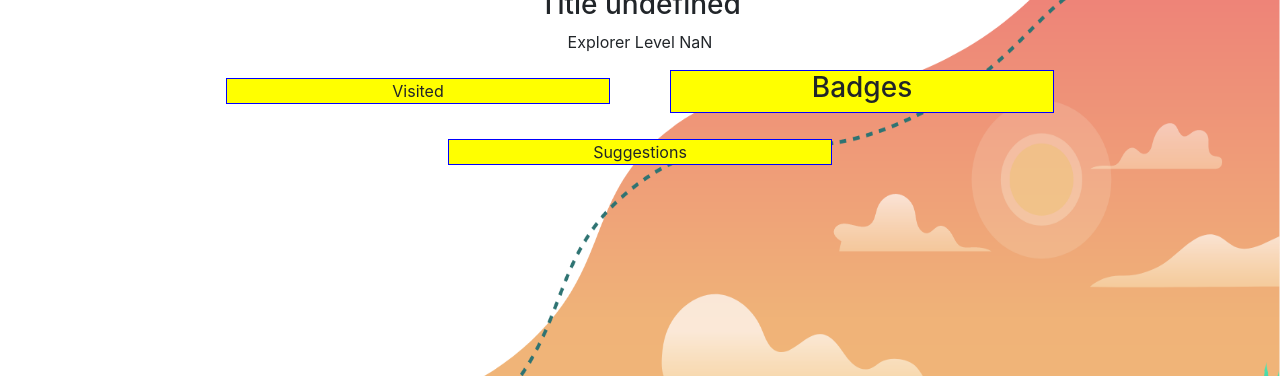
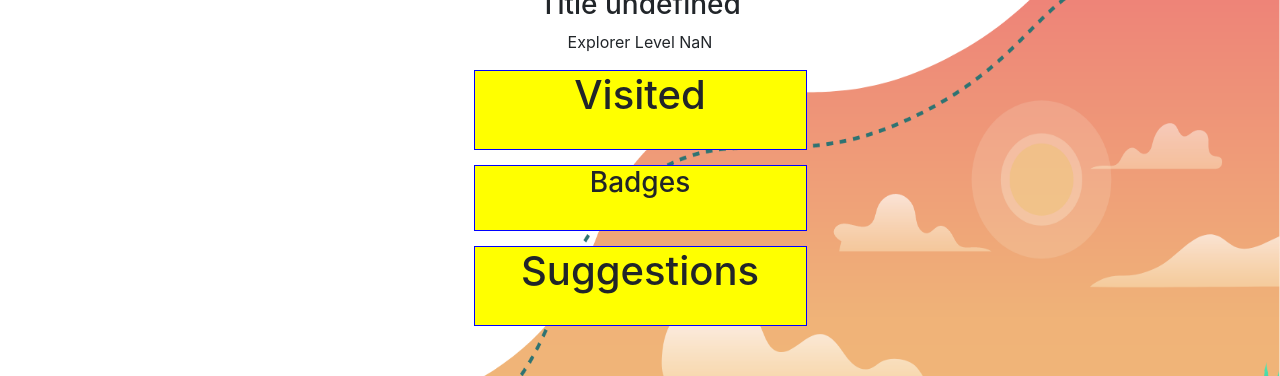
Before and after one commit to andreidg31/ever-onward, a React (Create React App) app: page /profile in a window 1280 px wide. Shown: the part 164-540 px from the top of the page. Built offline with nearby package versions, Linux system fonts and the light colour scheme; no server answers; sample sign-in values are in the browser's storage.

Commit message:
Improved code and design of Profile and Login

```diff
--- a/src/App.js
+++ b/src/App.js
@@ -37,7 +37,7 @@ function App() {
                     <div id="allign_right">
                     <Nav className="mr-auto">
                         <Nav.Link href="/home">Home</Nav.Link>
-                        <Nav.Link href="/profile"> Profile </Nav.Link>
+                        {user && <Nav.Link href="/profile"> Profile </Nav.Link>}
                         {!user && <Nav.Link href="/login">Login</Nav.Link> }
                         {!user && <Nav.Link href="/register">Register</Nav.Link> }
                         {user && <Button id="logout" onClick={() => logout() }>Logout</Button>}
@@ -57,6 +57,8 @@ function App() {
                                 <Redirect exact from="/login" to="/home" />
                                 // <Redirect exact from="/register" to="/home" />
                         }
+                        {user && <Redirect exact from="/register" to="/home" />}
+                        {!user && <Redirect exact from="/profile" to="/home" />}
                         <Route path="/home">
                             <Home user={user} />
                         </Route>
@@ -65,15 +67,15 @@ function App() {
                         </Route>
 
                         {!user &&
-                            <div>
                                 <Route path="/login">
                                     <Login user={user} setUser={setUser}/>
                                 </Route>
-
+                        }
+                        {!user &&
                                 <Route path="/register">
                                     <Register/>
                                 </Route>
-                            </div>
+
                         }
 
 
--- a/src/pages/Login.js
+++ b/src/pages/Login.js
@@ -55,7 +55,7 @@ function Login({user, setUser}) {
       </form>
       <p>{user.email}</p>
       */}
-      <span class="b">
+      <span className="b">
       <Form onSubmit={handleSubmit(onSubmit)}>
         <Form.Group controlId="formBasicEmail">
           <Form.Label>Email address</Form.Label>
--- a/src/pages/Profile.css
+++ b/src/pages/Profile.css
@@ -32,7 +32,6 @@ div.c {
 
 span.c {
     display: inline-block;
-    /* align-items: stretch; */
     /* padding: 10%; */
     margin-top: 15%;
     margin-left: 30px;
@@ -49,3 +48,11 @@ span.c {
     background-color: yellow;
     font:30px;
   }
+.rw {
+  margin: 15px;
+}
+.tables {
+  display: flexbox;
+  flex-direction: column;
+  flex-wrap: nowrap;
+}
--- a/src/pages/Profile.js
+++ b/src/pages/Profile.js
@@ -1,4 +1,4 @@
-import {Image} from 'react-bootstrap';
+import {Col, Row, Container, Image} from 'react-bootstrap';
 import axios from 'axios';
 import LocationVisited from '../components/LocationVisited';
 import LocationSuggested from '../components/LocationSuggested';
@@ -101,22 +101,38 @@ function Profile({user}) {
             <p>
                 Explorer Level {level}
             </p>
-            <div class="abouts"></div>
-            <div class="tables">
-                <div class="c">
-                    Visited {renderVisitedLocations()}
-                </div>
-                <div class="c">
-                    <h3>Badges</h3>
-                {return_achievements()}
-                </div>
-                <div class="c">
-                    Suggestions {renderSuggestedLocations()}
-                </div>
+            <div className="abouts"></div>
+            <Container>
+            <div className="tables">
+                <Row className="rw">
+                    <Col>
+                        <div className="c">
+                        <h1>Visited</h1>
+                        {renderVisitedLocations()}
+                        </div>
+                    </Col>
+                </Row>
+                <Row className="rw">
+                    <Col>
+                        <div className="c">
+                            <h3>Badges</h3>
+                        {return_achievements()}
+                        </div>
+                    </Col>
+                </Row>
+                <Row className="rw">
+                    <Col>
+                    <div className="c">
+                        <h1>Suggestions</h1>
+                        {renderSuggestedLocations()}
+                    </div>
+                    </Col>
+                </Row>
                 {/* <div class="c">hey</div>
                 <div class="c">hey</div> */
                 }
             </div>
+            </Container>
         </div>
     );
 
```
